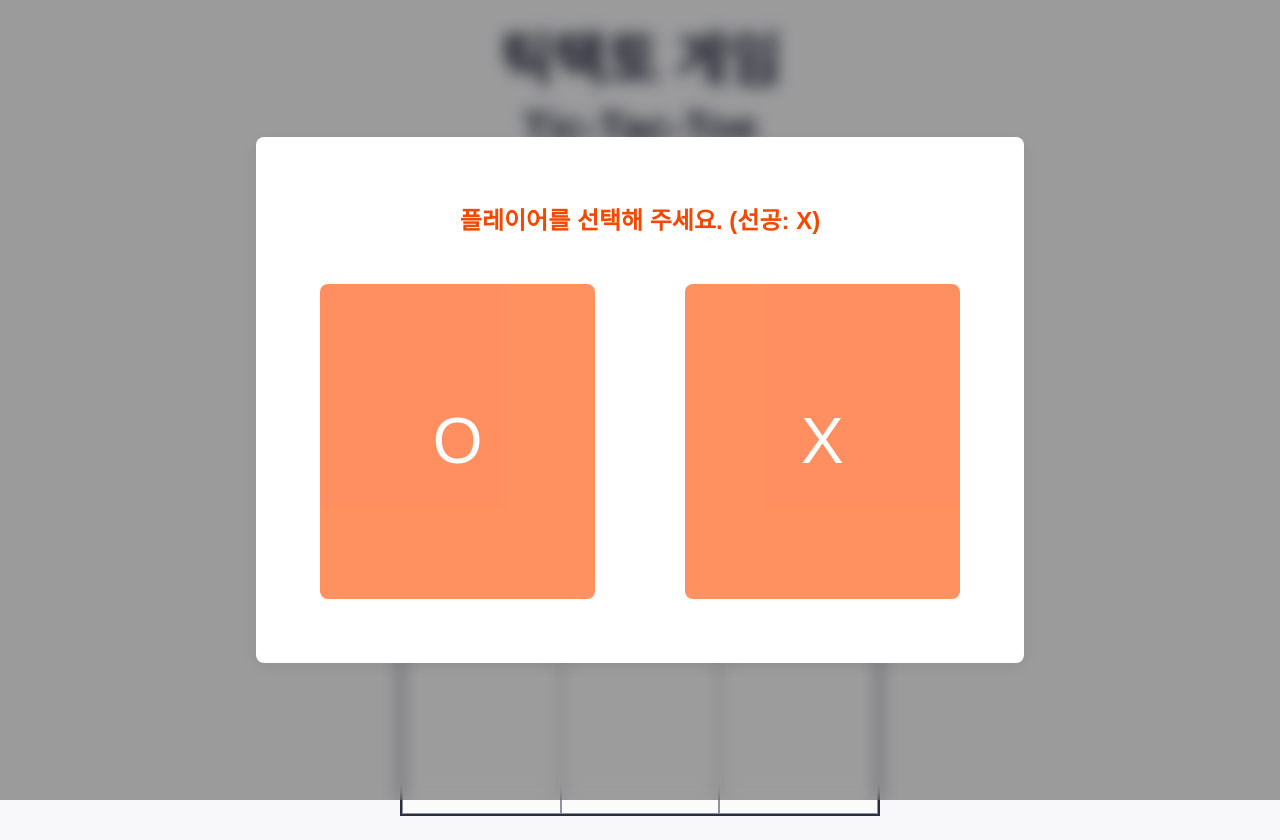
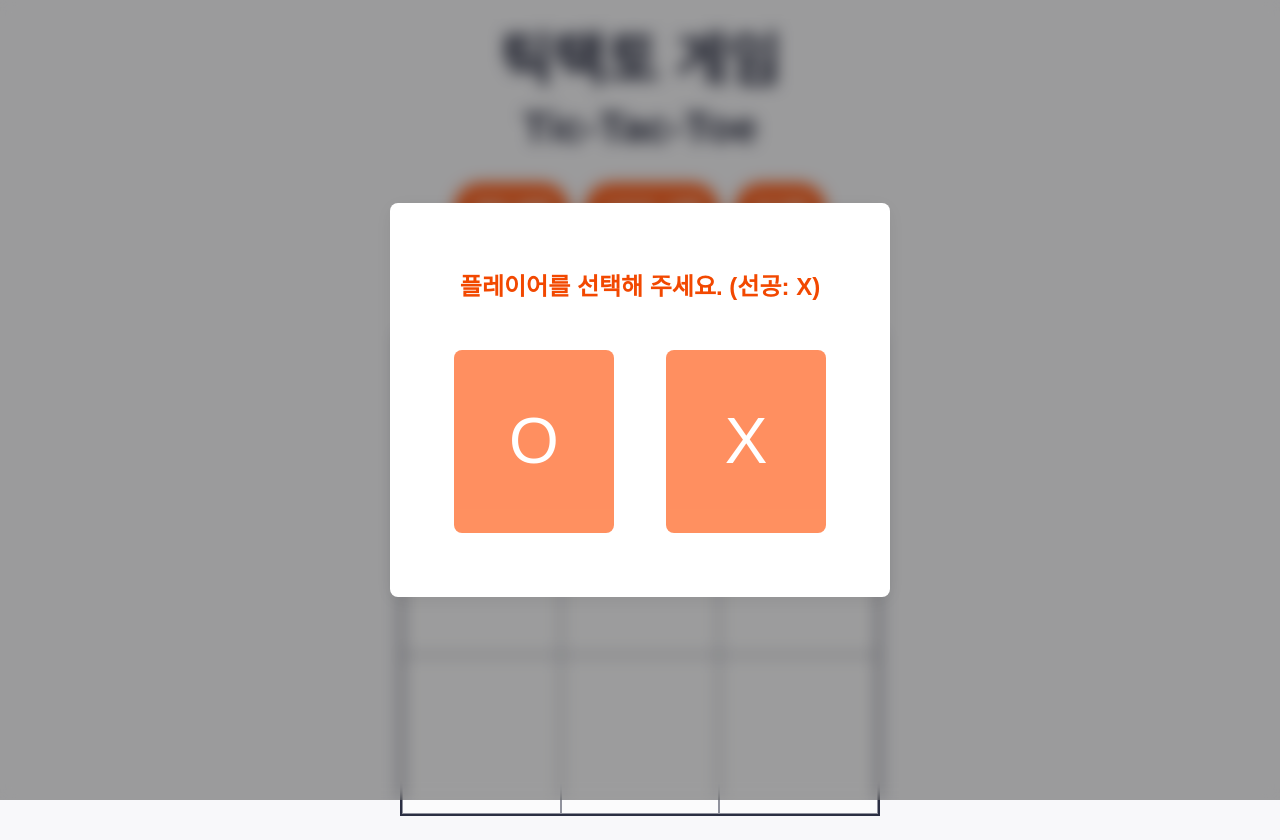
Before and after one commit to rhocci/bootcamp-js-homework, a website with bundled scripts: page src/week5/index.html in a window 1280 px wide. Built offline with nearby package versions, Linux system fonts and the light colour scheme; a web font is replaced by a local one.

```diff
--- a/src/week5/styles/index.css
+++ b/src/week5/styles/index.css
@@ -116,7 +116,7 @@
   justify-content: center;
   align-items: center;
   position: fixed;
-  width: 60vw;
+  width: 500px;
   background: #fff;
   padding: 4rem;
   border-radius: .5rem;
```
